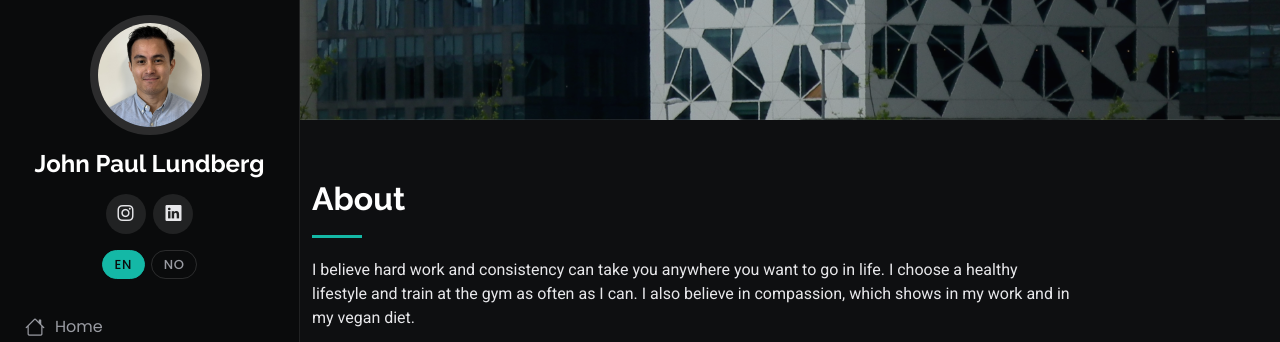
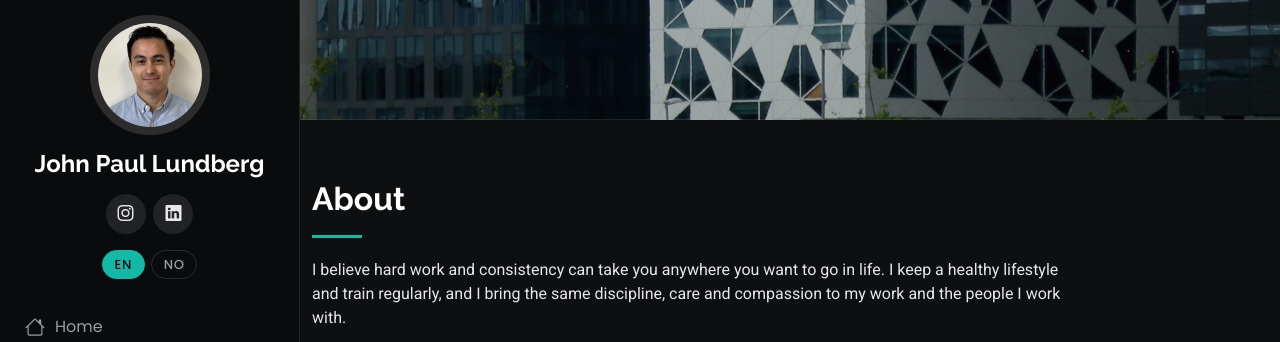
Before and after one commit to Jpme96/jplundberg.github.io, a Jekyll site: the page built from index.html, in a window 1280 px wide and 900 px high, scrolled down 780 px, cut to the strip 0-342 px from the top of the window. Built offline with Jekyll 4.4.1, drawn with Linux system fonts in a browser that asks for light colours.

Commit message:
Reword About intro without diet mention
Co-Authored-By: Claude Opus 5.5 <noreply@anthropic.com>
Claude-Session: https://claude.ai/code/session_01HU2CPqXNQnbLPNtvAjw5NB

```diff
--- a/_data/home.yml
+++ b/_data/home.yml
@@ -19,8 +19,8 @@ en:
   about_title: About
   about_intro: >-
     I believe hard work and consistency can take you anywhere you want to go in life.
-    I choose a healthy lifestyle and train at the gym as often as I can.
-    I also believe in compassion, which shows in my work and in my vegan diet.
+    I keep a healthy lifestyle and train regularly, and I bring the same discipline,
+    care and compassion to my work and the people I work with.
   about_heading: FDVU &amp; Document Control
   about_p1: >-
     I'm an FDVU Advisor at Boligbygg Oslo KF and a Maintenance Operation and Management (M.O.M) engineer.
@@ -76,8 +76,8 @@ nb:
   about_title: Om meg
   about_intro: >-
     Jeg tror hardt arbeid og stå-på-vilje kan ta deg dit du vil i livet.
-    Jeg velger en sunn livsstil og trener så ofte jeg kan.
-    Jeg tror også på medfølelse, noe som preger både arbeidet mitt og mitt veganske kosthold.
+    Jeg lever sunt og trener jevnlig, og den samme disiplinen, omtanken og medfølelsen
+    preger arbeidet mitt og samarbeidet med andre.
   about_heading: FDVU og dokumentkontroll
   about_p1: >-
     Jeg er FDVU-rådgiver i Boligbygg Oslo KF og ingeniør innen drift og vedlikehold (Maintenance Operation and Management, M.O.M).
```
